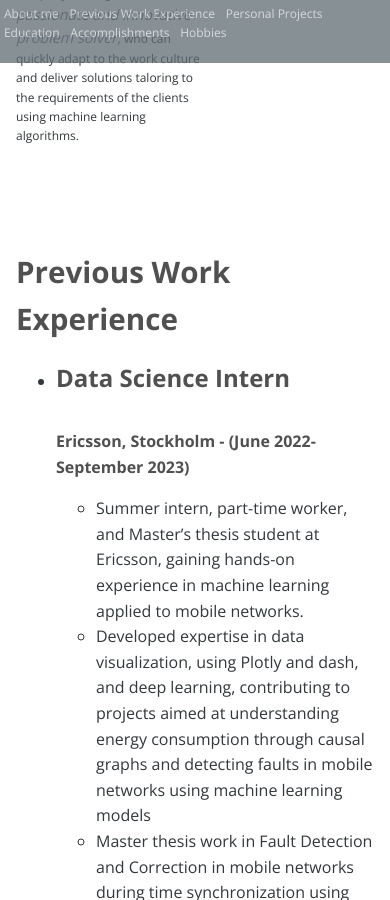
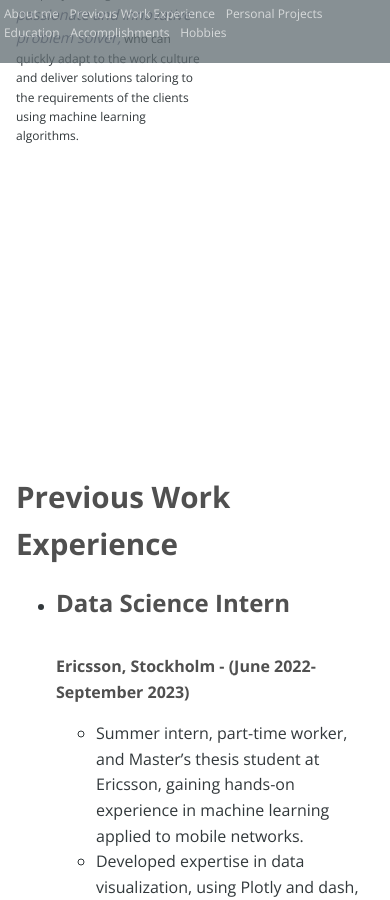
Before and after one commit to mlscmoulika/mlscmoulika.github.io, a Jekyll site: the page built from index.html, in a window 390 px wide and 900 px high, scrolled down 202 px. Built offline with Jekyll 4.4.1, drawn with Linux system fonts in a browser that asks for light colours; the list of posts is cut into pages by our own code.

Commit message:
bug cleared for css file location

```diff
--- a/_includes/head.html
+++ b/_includes/head.html
@@ -2,7 +2,7 @@
     <meta charset="UTF-8">
     <meta name="viewport" content="width=device-width, initial-scale=1">
     <link href='https://fonts.googleapis.com/css?family=Open+Sans:400,700' rel='stylesheet' type='text/css'>
-    <link rel="stylesheet" href="{{ site.url }}{{ site.baseurl }}/stylesheets/stylesheet.css">
+    <link rel="stylesheet" href="../stylesheets/stylesheet.css">
   <link rel="canonical" href="{{ page.url | replace:'index.html','' | prepend: site.baseurl | prepend: site.url }}">
   <link rel="stylesheet" href="https://cdnjs.cloudflare.com/ajax/libs/font-awesome/4.7.0/css/font-awesome.min.css">
   <meta name="description" content="{% if page.excerpt %}{{ page.excerpt | strip_html | strip_newlines | truncate: 160 }}{% else %}{{ site.description }}{% endif %}">
--- a/stylesheets/stylesheet.css
+++ b/stylesheets/stylesheet.css
@@ -95,7 +95,7 @@
 
 @media screen and (max-width: 42em) {
   .page-header {
-    height: 50vh;
+    height: 75vh;
     padding-top: 2rem;
     padding-left: 1rem;
     padding-bottom: 2rem; } }
```
